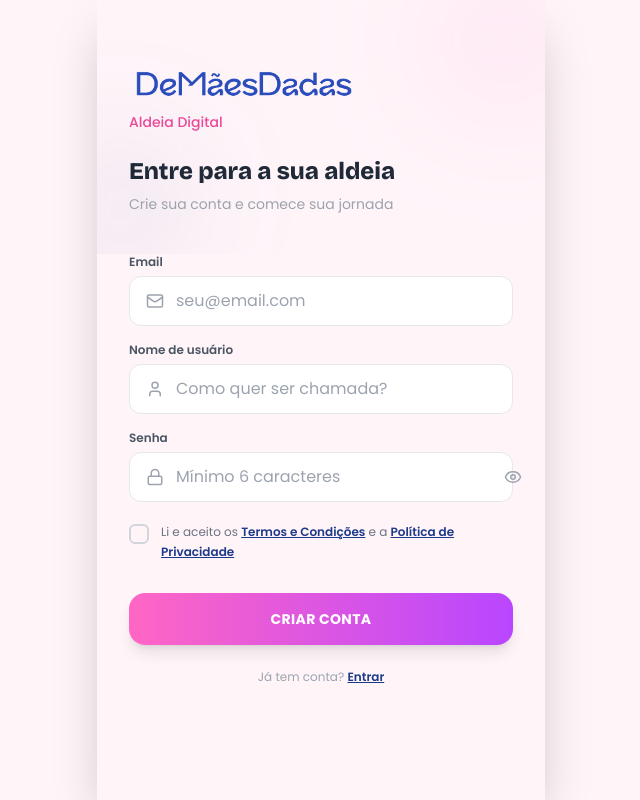
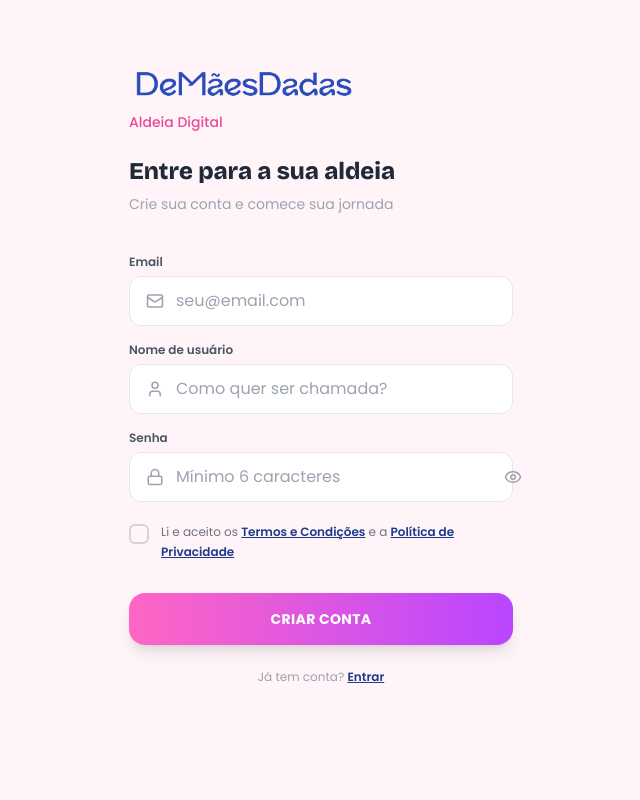
Before and after one commit to dmd-app/de-maes-dadas-app, a React (Vite) app: page / in a window 1280 px wide. Shown: the whole page, without its empty margins (319-959 px from the left). Built offline with nearby package versions, Linux system fonts and the light colour scheme.

Commit message:
refactor: streamline SignupPage layout and remove unused elements

```diff
--- a/src/App.jsx
+++ b/src/App.jsx
@@ -40,11 +40,8 @@ const SignupPage = ({ onSignup, onGoToLogin }) => {
   };
 
   return (
-    <div className="min-h-screen bg-soft-bg max-w-md mx-auto shadow-2xl font-sans text-gray-800 flex flex-col">
-      <div className="relative overflow-hidden pt-16 pb-10 px-8">
-        <div className="w-40 h-40 rounded-full bg-[#FF66C4]/10 blur-3xl absolute -top-10 -right-10"></div>
-        <div className="w-32 h-32 rounded-full bg-soft-blue/10 blur-3xl absolute -bottom-5 -left-10"></div>
-        <div className="relative z-10">
+    <div className="min-h-screen bg-soft-bg max-w-md mx-auto font-sans text-gray-800 flex flex-col">
+      <div className="pt-16 pb-10 px-8">
         <img src="/images/logo-horizontal-azul.png" alt="DeMaesDadas" className="h-10 mb-2" />
         <p className="text-sm text-soft-pink font-medium">Aldeia Digital</p>
         <h1 className="text-2xl font-bold text-gray-800 mt-6 leading-tight text-balance">
@@ -53,7 +50,6 @@ const SignupPage = ({ onSignup, onGoToLogin }) => {
         <p className="text-sm text-gray-400 mt-2">
           {"Crie sua conta e comece sua jornada"}
         </p>
-        </div>
       </div>
 
       <div className="flex-1 px-8 pb-10 flex flex-col gap-4">
```
Lines whose indentation alone changed are shown as unchanged.
